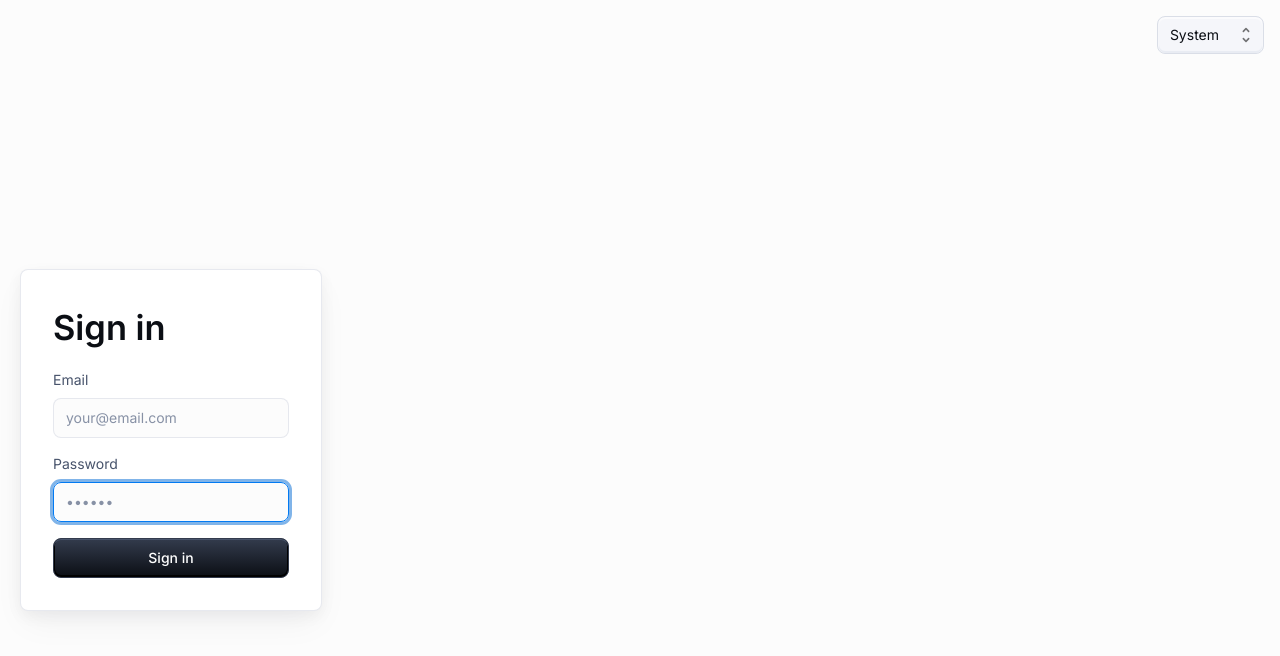
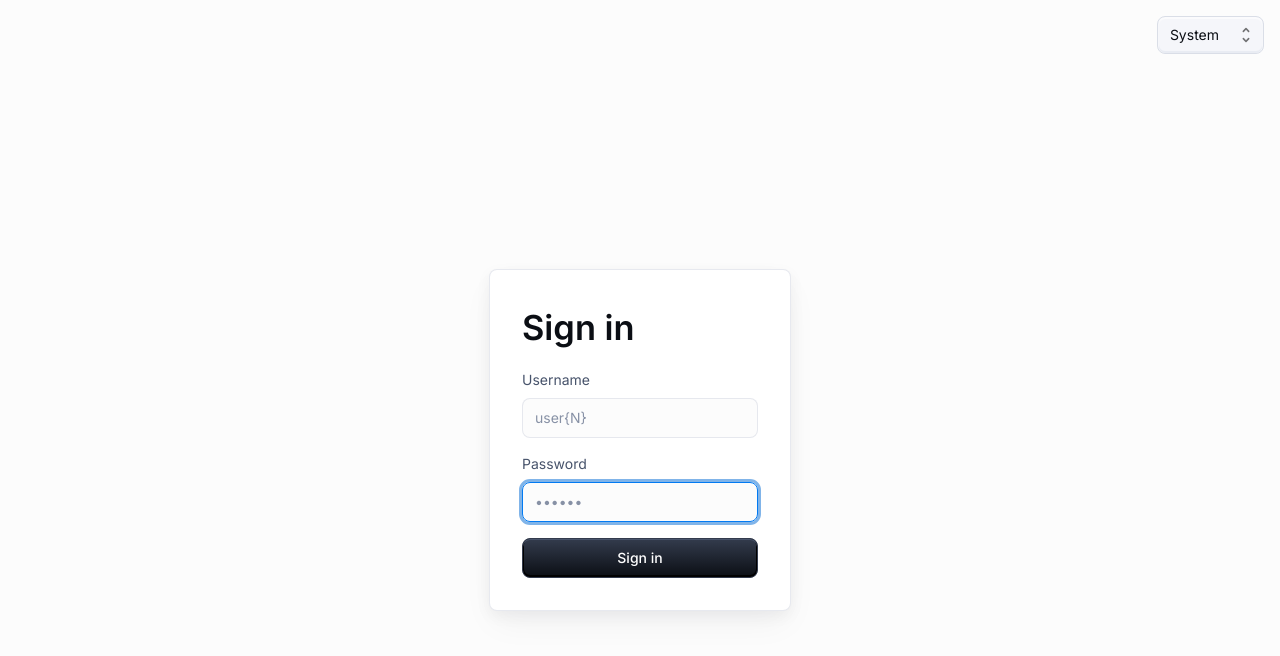
Before and after one commit to eugenekx/react-crud-table, a React (Vite) app: page / in a window 1280 px wide. Shown: the top 656 px of the page. Built offline with nearby package versions, Linux system fonts and the light colour scheme.

Commit message:
customize signin

```diff
--- a/src/App.tsx
+++ b/src/App.tsx
@@ -1,11 +1,17 @@
 import { useState } from "react";
 import SignIn from "./SignIn";
-
+import Box from "@mui/material/Box";
 function App() {
   return (
-    <>
-      <SignIn></SignIn>
-    </>
+    <Box
+      display="flex"
+      justifyContent="center"
+      alignItems="center"
+      minHeight="100vh"
+      minWidth="100vw"
+    >
+      <SignIn />
+    </Box>
   );
 }
 
--- a/src/SignIn.tsx
+++ b/src/SignIn.tsx
@@ -1,19 +1,14 @@
 import * as React from "react";
 import Box from "@mui/material/Box";
 import Button from "@mui/material/Button";
-import Checkbox from "@mui/material/Checkbox";
 import CssBaseline from "@mui/material/CssBaseline";
-import FormControlLabel from "@mui/material/FormControlLabel";
-import Divider from "@mui/material/Divider";
 import FormLabel from "@mui/material/FormLabel";
 import FormControl from "@mui/material/FormControl";
-import Link from "@mui/material/Link";
 import TextField from "@mui/material/TextField";
 import Typography from "@mui/material/Typography";
 import Stack from "@mui/material/Stack";
 import MuiCard from "@mui/material/Card";
 import { styled } from "@mui/material/styles";
-import { GoogleIcon, FacebookIcon, SitemarkIcon } from "./CustomIcons";
 import AppTheme from "./AppTheme";
 import ColorModeSelect from "./ColorModeSelect";
 
@@ -56,42 +51,33 @@ const SignInContainer = styled(Stack)(({ theme }) => ({
 }));
 
 export default function SignIn(props: { disableCustomTheme?: boolean }) {
-  const [emailError, setEmailError] = React.useState(false);
-  const [emailErrorMessage, setEmailErrorMessage] = React.useState("");
+  const [usernameError, setusernameError] = React.useState(false);
+  const [usernameErrorMessage, setusernameErrorMessage] = React.useState("");
   const [passwordError, setPasswordError] = React.useState(false);
   const [passwordErrorMessage, setPasswordErrorMessage] = React.useState("");
-  const [open, setOpen] = React.useState(false);
-
-  const handleClickOpen = () => {
-    setOpen(true);
-  };
-
-  const handleClose = () => {
-    setOpen(false);
-  };
 
   const handleSubmit = (event: React.FormEvent<HTMLFormElement>) => {
     event.preventDefault();
     const data = new FormData(event.currentTarget);
     console.log({
-      email: data.get("email"),
+      username: data.get("username"),
       password: data.get("password"),
     });
   };
 
   const validateInputs = () => {
-    const email = document.getElementById("email") as HTMLInputElement;
+    const username = document.getElementById("username") as HTMLInputElement;
     const password = document.getElementById("password") as HTMLInputElement;
 
     let isValid = true;
 
-    if (!email.value || !/\S+@\S+\.\S+/.test(email.value)) {
-      setEmailError(true);
-      setEmailErrorMessage("Please enter a valid email address.");
+    if (!username.value || !/\S+@\S+\.\S+/.test(username.value)) {
+      setusernameError(true);
+      setusernameErrorMessage("Please enter a valid username.");
       isValid = false;
     } else {
-      setEmailError(false);
-      setEmailErrorMessage("");
+      setusernameError(false);
+      setusernameErrorMessage("");
     }
 
     if (!password.value || password.value.length < 6) {
@@ -133,21 +119,21 @@ export default function SignIn(props: { disableCustomTheme?: boolean }) {
             }}
           >
             <FormControl>
-              <FormLabel htmlFor="email">Email</FormLabel>
+              <FormLabel htmlFor="username">Username</FormLabel>
               <TextField
-                error={emailError}
-                helperText={emailErrorMessage}
-                id="email"
-                type="email"
-                name="email"
-                placeholder="your@email.com"
-                autoComplete="email"
+                error={usernameError}
+                helperText={usernameErrorMessage}
+                id="username"
+                type="username"
+                name="username"
+                placeholder="user{N}"
+                autoComplete="username"
                 autoFocus
                 required
                 fullWidth
                 variant="outlined"
-                color={emailError ? "error" : "primary"}
-                sx={{ ariaLabel: "email" }}
+                color={usernameError ? "error" : "primary"}
+                sx={{ ariaLabel: "username" }}
               />
             </FormControl>
             <FormControl>
```
Also changed, not shown: src/CustomIcons.tsx (deleted, +0 -120 lines).
